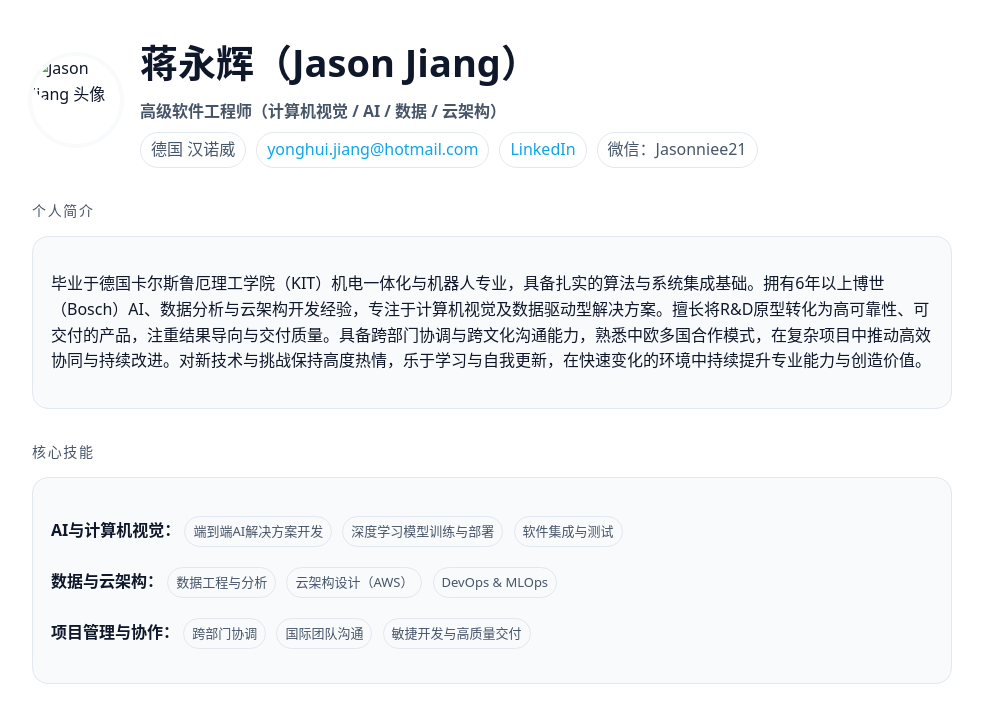
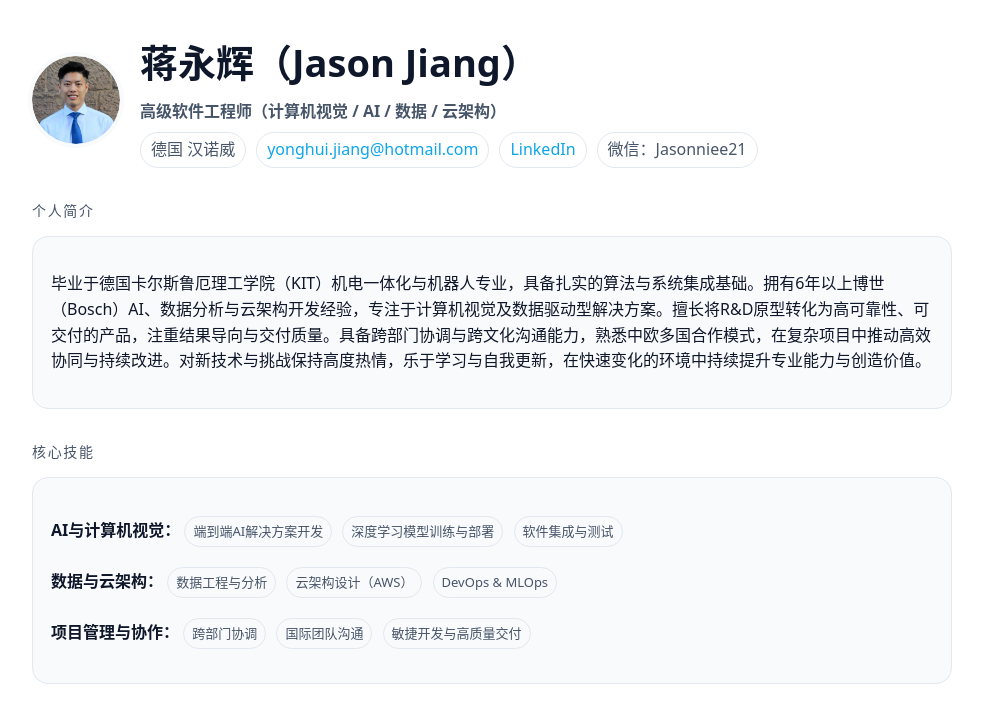
Before and after one commit to jiangyonghui/cv, a plain HTML site: page index.html in a window 1280 px wide. Shown: the top 713 px of the page, without its empty margins (148-1131 px from the left). Drawn offline with Linux system fonts and the light colour scheme; the site is published under a folder, as on GitHub Pages, so addresses that start at the root find nothing.

Commit message:
Fix profile relative path

```diff
--- a/index.html
+++ b/index.html
@@ -52,7 +52,7 @@
   <div class="container">
     <header>
       <div class="header-bg"></div>
-      <div class="avatar"><img src="/asset/profile.jpg" alt="Jason Jiang 头像" /></div>
+      <div class="avatar"><img src="./asset/profile.jpg" alt="Jason Jiang 头像" /></div>
       <div>
         <h1>蒋永辉（Jason Jiang）</h1>
         <div class="title">高级软件工程师（计算机视觉 / AI / 数据 / 云架构）</div>
```
